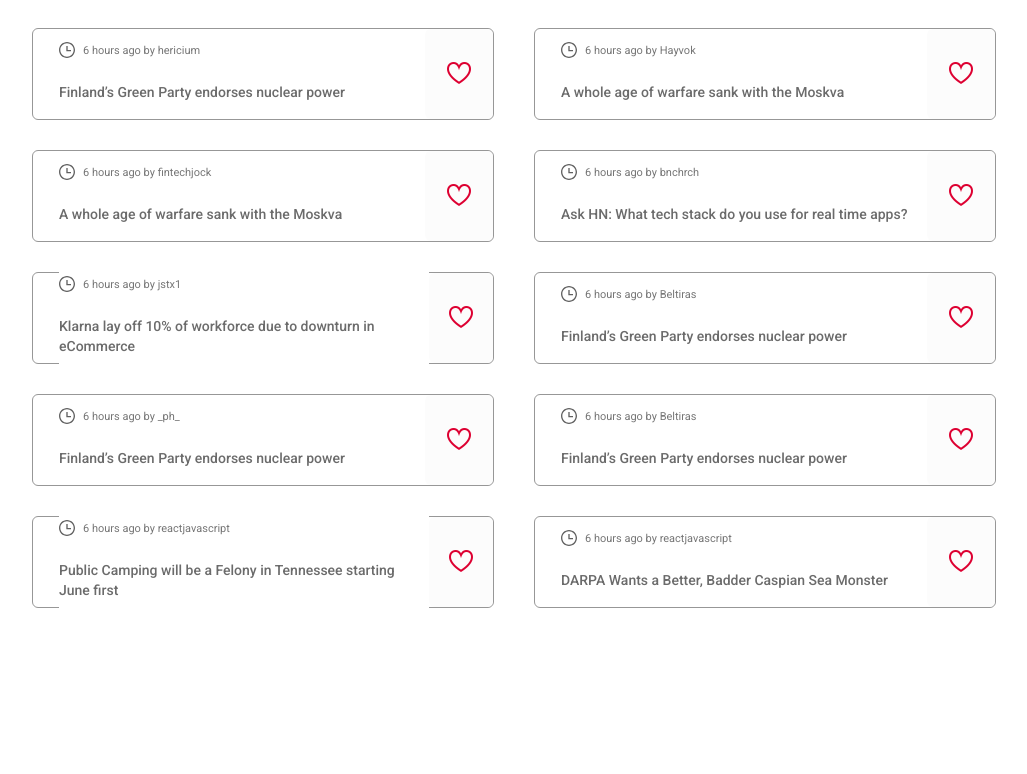
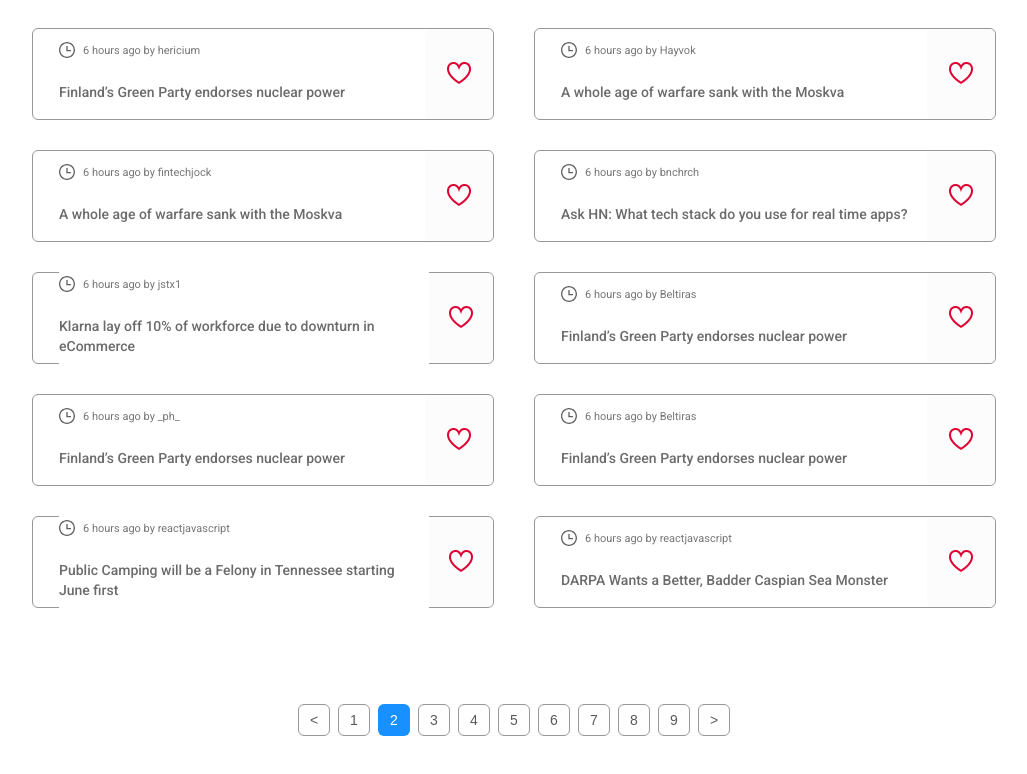
Before and after one commit to jperdomo95/jsnews, a React (Create React App) app: page / in a window 1280 px wide. Shown: the part 766-1540 px from the top of the page, without its empty margins (126-1153 px from the left). Before the commit the page ends 1382 px from the top, so only its background shows below. Built offline with nearby package versions, Linux system fonts and the light colour scheme.

Commit message:
Paginator using hardcoded data

```diff
--- a/src/components/News/styled/index.ts
+++ b/src/components/News/styled/index.ts
@@ -4,6 +4,7 @@ export const Section = styled.section`
   display: grid;
   grid-template-columns: 1fr 1fr;
   grid-gap: 30px 40px;
+  margin-bottom: 96px;
 `
 export const Article = styled.article`
   height: 90px;
--- /dev/null
+++ b/src/components/layout/Footer.tsx
@@ -0,0 +1,21 @@
+import { PaginatorContainer, PaginatorItem, PaginatorItemActive } from './styled'
+
+const Footer = () => {
+  const pages = ['<', 1, 2, 3, 4, 5, 6, 7, 8, 9, '>'];
+  return (
+    <PaginatorContainer>
+      {pages.map((page, i: number) => (
+        i === 2 ?
+          <PaginatorItemActive key={i}>
+            {page}
+          </PaginatorItemActive>
+        :
+        <PaginatorItem key={i}>
+          {page}
+        </PaginatorItem>
+      ))}
+    </PaginatorContainer>
+  )
+}
+
+export default Footer
--- a/src/components/layout/index.tsx
+++ b/src/components/layout/index.tsx
@@ -1,4 +1,5 @@
 import Header from './Header'
+import Footer from './Footer'
 import { StyledBody } from './styled'
 
 interface Props {
@@ -12,6 +13,7 @@ const Layout = ({ children }: Props) => {
     <StyledBody>
       {children}
     </StyledBody>
+    <Footer />
     </>
   )
 }
--- a/src/components/layout/styled/index.ts
+++ b/src/components/layout/styled/index.ts
@@ -17,3 +17,30 @@ export const StyledBody = styled.main`
 export const Image = styled.img`
   height: 28px;
 `
+
+export const PaginatorContainer = styled.div`
+  display: flex;
+  grid-column-gap: 8px;
+  justify-content: center;
+  margin-bottom: 98px;
+`
+
+export const PaginatorItem = styled.button`
+  width: 32px;
+  height: 32px;
+  border-radius: 6px;
+  background-color: #fff;
+  border: solid 1px #979797;
+  font-size: 14px;
+  color: rgba(0, 0, 0, .65);
+`
+
+export const PaginatorItemActive = styled.button`
+  width: 32px;
+  height: 32px;
+  border-radius: 6px;
+  border: none;
+  background-color: #1890ff;
+  color: #fff;
+  font-size: 14px;
+`
```
Also changed, not shown: 1 other file (tests, documents, lock files or other folders).
